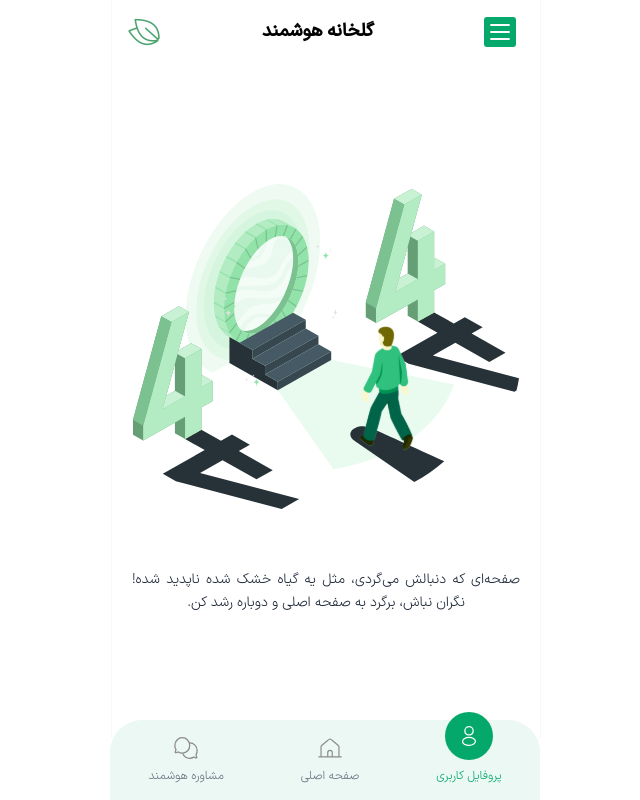
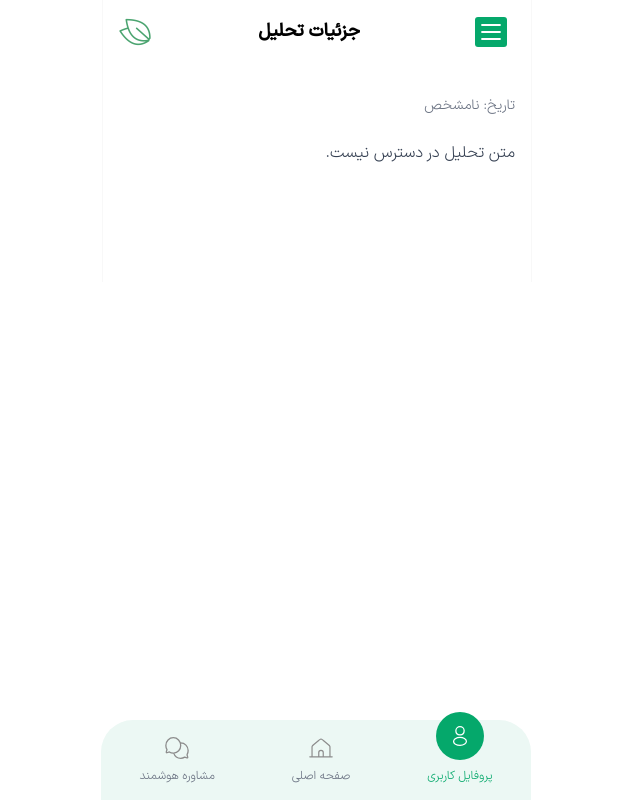
Before and after one commit to alirezzasarkar/smart-greenhouse-assistant, a React (Vite) app: page /profile/analysis-history/analysis-detail/1 in a window 1280 px wide. Shown: the whole page, without its empty margins (406-1046 px from the left). Built offline with nearby package versions, Linux system fonts and the light colour scheme.

Commit message:
add AnalysisDetail

```diff
--- a/src/App.jsx
+++ b/src/App.jsx
@@ -21,6 +21,7 @@ import Payments from "./pages/Payments";
 import AnalysisHistory from "./pages/AnalysisHistory";
 import SmartConsultant from "./pages/SmartConsultant";
 import SubscriptionRenewal from "./pages/SubscriptionRenewal";
+import AnalysisDetail from "./pages/AnalysisDetail";
 
 /**
  * The main app component, which sets up the routes and a subscription modal
@@ -85,6 +86,10 @@ function App() {
             element={<AnalysisHistory />}
           />
           <Route
+            path="/profile/analysis-history/analysis-detail/:id"
+            element={<AnalysisDetail />}
+          />
+          <Route
             path="/fertilizer-detection"
             element={<FertilizerDetection />}
           />
--- a/src/components/common/AnalysisHistoryCard.jsx
+++ b/src/components/common/AnalysisHistoryCard.jsx
@@ -1,7 +1,7 @@
 import React from "react";
 import { Link } from "react-router-dom";
 
-const AnalysisHistoryCard = ({ title, desc, date, image }) => {
+const AnalysisHistoryCard = ({ id, title, desc, date, image }) => {
   return (
     <div className="flex bg-white rounded-2xl shadow-gray-100 shadow-md p-3 py-5 gap-3">
       <img
@@ -14,8 +14,11 @@ const AnalysisHistoryCard = ({ title, desc, date, image }) => {
         <p className="text-xs text-gray-500 mb-2 line-clamp-2">{desc}</p>
         <div className="flex items-center justify-between gap-2 text-xs text-gray-400 mb-2">
           <span>{date}</span>
-          <Link to="/analysis-detail">
-            <button className="mt-2  px-4 py-1 bg-green-100 text-green-700 rounded-xl text-xs hover:bg-green-200 transition-colors">
+          <Link
+            to={`/profile/analysis-history/analysis-detail/${id}`}
+            state={{ title, desc, date }}
+          >
+            <button className="cursor-pointer mt-2 px-4 py-1 bg-green-100 text-green-700 rounded-xl text-xs hover:bg-green-200 transition-colors">
               مشاهده جزئیات
             </button>
           </Link>
--- a/src/components/common/AnalysisHistoryList.jsx
+++ b/src/components/common/AnalysisHistoryList.jsx
@@ -3,26 +3,31 @@ import AnalysisHistoryCard from "./AnalysisHistoryCard";
 
 const history = [
   {
+    id: 1,
     title: "تاریخچه تحلیل",
     desc: "لورم ایپسوم متن ساختگی با تولید سادگی نامفهوم از صنعت چاپ و با استفاده...",
     date: "۱۴۰۴/۰۲/۱۴",
   },
   {
+    id: 2,
     title: "تاریخچه تحلیل",
     desc: "لورم ایپسوم متن ساختگی با تولید سادگی نامفهوم از صنعت چاپ و با استفاده...",
     date: "۱۴۰۴/۰۲/۱۴",
   },
   {
+    id: 3,
     title: "تاریخچه تحلیل",
     desc: "لورم ایپسوم متن ساختگی با تولید سادگی نامفهوم از صنعت چاپ و با استفاده...",
     date: "۱۴۰۴/۰۲/۱۴",
   },
   {
+    id: 4,
     title: "تاریخچه تحلیل",
     desc: "لورم ایپسوم متن ساختگی با تولید سادگی نامفهوم از صنعت چاپ و با استفاده...",
     date: "۱۴۰۴/۰۲/۱۴",
   },
   {
+    id: 5,
     title: "تاریخچه تحلیل",
     desc: "لورم ایپسوم متن ساختگی با تولید سادگی نامفهوم از صنعت چاپ و با استفاده...",
     date: "۱۴۰۴/۰۲/۱۴",
--- a/src/layouts/MainLayout.jsx
+++ b/src/layouts/MainLayout.jsx
@@ -101,6 +101,13 @@ const MainLayout = () => {
               case "/profile/edit-account-info":
                 return "ویرایش اطلاعات حساب کاربری";
               default:
+                if (
+                  pathname.startsWith(
+                    "/profile/analysis-history/analysis-detail/"
+                  )
+                ) {
+                  return "جزئیات تحلیل";
+                }
                 return "گلخانه هوشمند";
             }
           })()}
--- /dev/null
+++ b/src/pages/AnalysisDetail.jsx
@@ -0,0 +1,19 @@
+import { useLocation } from "react-router-dom";
+
+const AnalysisDetail = () => {
+  const location = useLocation();
+  const { title, date, desc } = location.state || {};
+
+  return (
+    <div className="p-4">
+      <div className="mt-4">
+        <p className="text-sm text-gray-500 mb-6">تاریخ: {date || "نامشخص"}</p>
+        <p className="text-base text-gray-700 leading-relaxed text-justify">
+          {desc || "متن تحلیل در دسترس نیست."}
+        </p>
+      </div>
+    </div>
+  );
+};
+
+export default AnalysisDetail;
```
